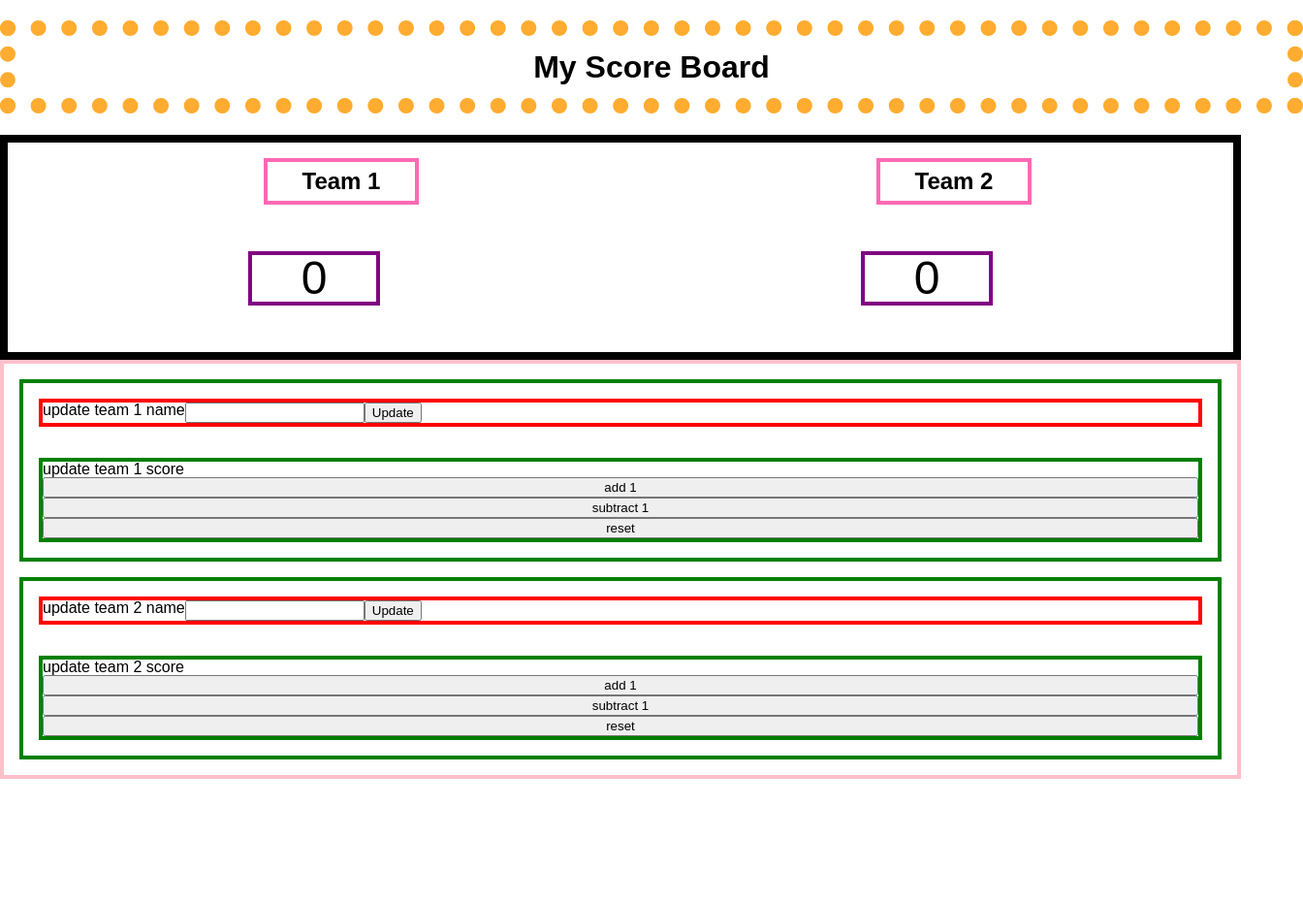
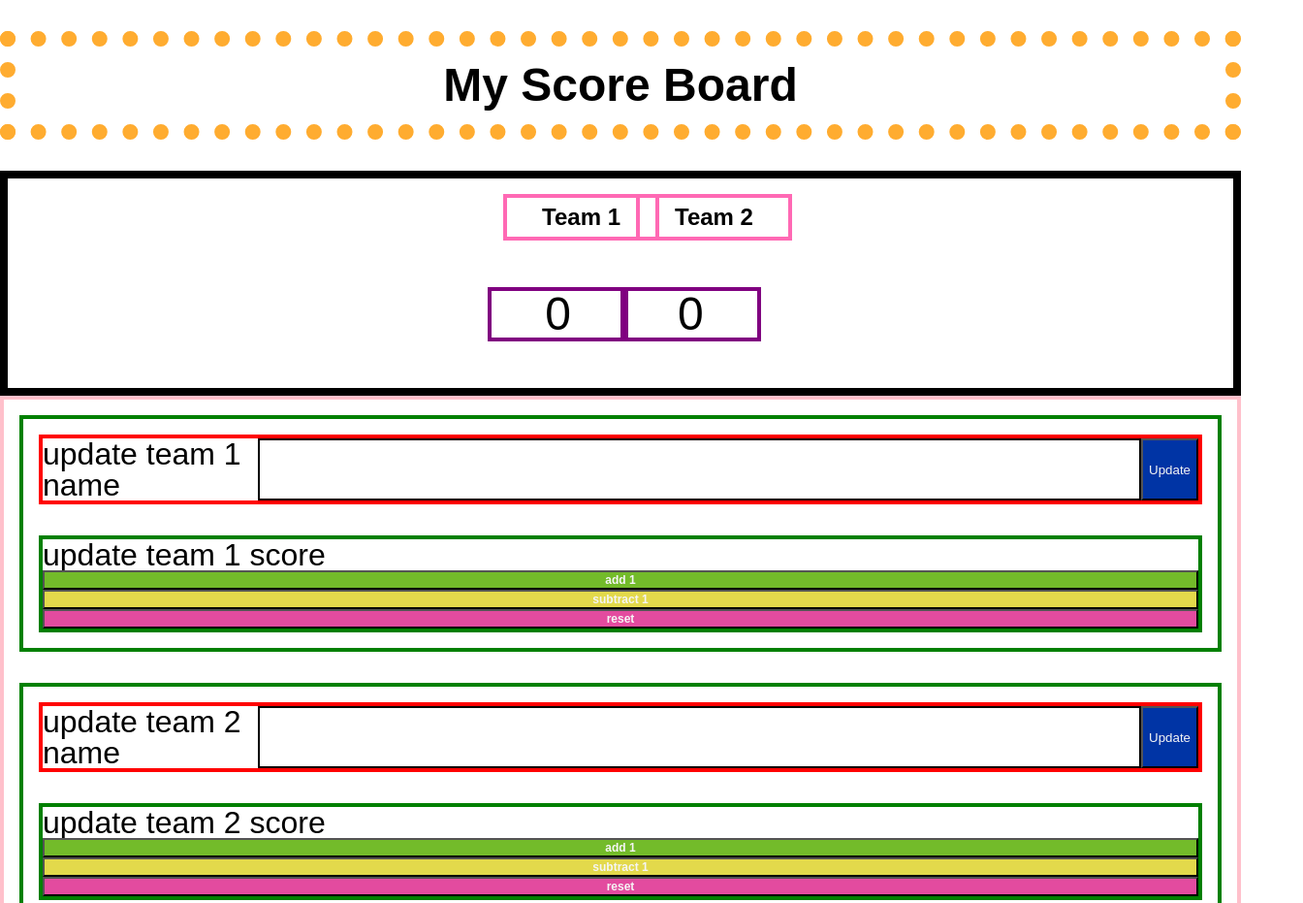
Before and after one commit to PerseusRipple/scoreboard, a website: page public/index.html in a window 1280 px wide. Shown: the top 931 px of the page at 97% size, 1344 px wide, since content can reach past the window. Before the commit the page ends 821 px from the top, so only its background shows below. Drawn offline with Linux system fonts and the light colour scheme.

Commit message:
added borders for understanding

```diff
--- a/public/index.html
+++ b/public/index.html
@@ -29,14 +29,16 @@
 				<section class="team-name">
 					update team 1 name
 					<input class="team1-update-name" type="text" />
-					<button class="update-team-1-name">Update</button>
+					<button id="update" class="update-team-1-name">Update</button>
 				</section>
 				<!--Update Team 1 Score-->
 				<section>
 					update team 1 score
-					<button class="team-1-add-1-button">add 1</button>
-					<button class="team-1-subtract-1-button">subtract 1</button>
-					<button class="team-1-reset-button">reset</button>
+					<button id="add" class="team-1-add-1-button">add 1</button>
+					<button id="subtract" class="team-1-subtract-1-button">
+						subtract 1
+					</button>
+					<button id="reset" class="team-1-reset-button">reset</button>
 				</section>
 			</section>
 			<!--Update Team 2 Name-->
@@ -44,14 +46,16 @@
 				<section class="team-name">
 					update team 2 name
 					<input class="team2-update-name" type="text" />
-					<button class="update-team-2-name">Update</button>
+					<button id="update" class="update-team-2-name">Update</button>
 				</section>
 				<section>
 					<!--Update Team 2 Score-->
 					update team 2 score
-					<button class="team-2-add-1-button">add 1</button>
-					<button class="team-2-subtract-1-button">subtract 1</button>
-					<button class="team-2-reset-button">reset</button>
+					<button id="add" class="team-2-add-1-button">add 1</button>
+					<button id="subtract" class="team-2-subtract-1-button">
+						subtract 1
+					</button>
+					<button id="reset" class="team-2-reset-button">reset</button>
 				</section>
 			</section>
 		</section>
--- a/public/main.js
+++ b/public/main.js
@@ -19,7 +19,7 @@ const addOneTeamOne = () => {
 	document.querySelector('.team1Score').textContent = counter1
 }
 
-// Sub 1 Team 1
+// Subtract 1 Team 1
 const subtractTeamOne = () => {
 	console.log('button clicked subtracted 1')
 	counter1--
@@ -59,21 +59,7 @@ const resetCounter2 = () => {
 	document.querySelector('.team2Score').textContent = counter2
 }
 
-/* // Reset Team 1 Name
-const resetTeamOneName = () => {
-	teamOne = document.querySelector('.team1-update-name').value
-	console.log('teamOne name change')
-	document.querySelector('.new-name1').textContent = teamOne
-	console.log('teamOne')
-}
-
-// Reset Team 2 Name
-const resetTeamTwoName = () => {
-	teamTwo = document.querySelector('.team2-update-name').value
-	console.log('button clicked for name change')
-	document.querySelector('.new-name2').textContent = teamTwo
-	console.log('teamTwo')
-} */
+// Update Team 1 Name
 
 document.addEventListener('DOMContentLoaded', main)
 //  Team 1 Score Events
@@ -99,13 +85,13 @@ document
 
 document
 	.querySelector('.update-team-1-name')
-	.addEventListener('click', changeTeamOne)
+	.addEventListener('click', resetCounter1)
 
 // Team 2 Update Name Events
 
 document
 	.querySelector('.update-team-2-name')
-	.addEventListener('click', changeTeamTwo)
+	.addEventListener('click', resetCounter2)
 
 // Team 1 Reset Score Button
 
--- a/public/screen.css
+++ b/public/screen.css
@@ -15,17 +15,20 @@ h1 {
 	text-align: center;
 	border: 1rem dotted rgb(255, 172, 48);
 	padding: 1rem;
-	width: 100%;
+	width: auto;
 }
 
 .score-area {
 	display: flex;
-	justify-content: space-around;
+	justify-content: center;
 	border: 0.5rem solid black;
+	width: auto;
 }
 
 .new-name1 {
+	display: flex;
 	text-align: center;
+	flex-direction: column;
 	border: 0.25rem solid hotpink;
 	margin: 1rem;
 	padding: 0.5rem;
@@ -33,7 +36,9 @@ h1 {
 }
 
 .new-name2 {
+	display: flex;
 	text-align: center;
+	flex-direction: column;
 	border: 0.25rem solid hotpink;
 	margin: 1rem;
 	padding: 0.5rem;
@@ -42,14 +47,20 @@ h1 {
 
 .score-area p {
 	display: flex;
+	justify-content: center;
+	align-items: center;
 	flex-direction: column;
-	text-align: center;
 	font-size: 3rem;
 	border: 0.25rem solid purple;
+	width: 100%;
 }
 
 .update-score {
+	display: flex;
+	justify-content: center;
+	flex-direction: column;
 	border: 0.25rem solid pink;
+	width: auto;
 }
 
 .update-score .team-name {
@@ -58,13 +69,52 @@ h1 {
 	border: 0.25rem solid red;
 }
 
+/* .team-name {} */
+
 .update-score section {
 	display: flex;
 	flex-direction: column;
 	margin: 1rem;
 	border: 0.25rem solid green;
+	width: auto;
 }
 
-.team-1-add-1-button {
-  border 3rem solid black;
+#update {
+	color: whitesmoke;
+	background-color: rgb(0, 52, 165, 1);
 }
+
+input {
+	width: 100%;
+	border: 0.15rem solid black;
+}
+
+#add {
+	font-size: 0.75rem;
+	font-weight: 700;
+	color: whitesmoke;
+	background-color: rgb(115, 187, 42);
+}
+
+#subtract {
+	font-size: 0.75rem;
+	font-weight: 700;
+	color: whitesmoke;
+	background-color: rgba(221, 208, 30, 0.801);
+}
+
+#reset {
+	font-size: 0.75rem;
+	font-weight: 700;
+	color: whitesmoke;
+	background-color: rgba(221, 30, 135, 0.801);
+}
+
+@media only screen and (min-width: 700px) {
+	h1 {
+		font-size: 3rem;
+	}
+	.update-score {
+		font-size: 2rem;
+	}
+}
```
